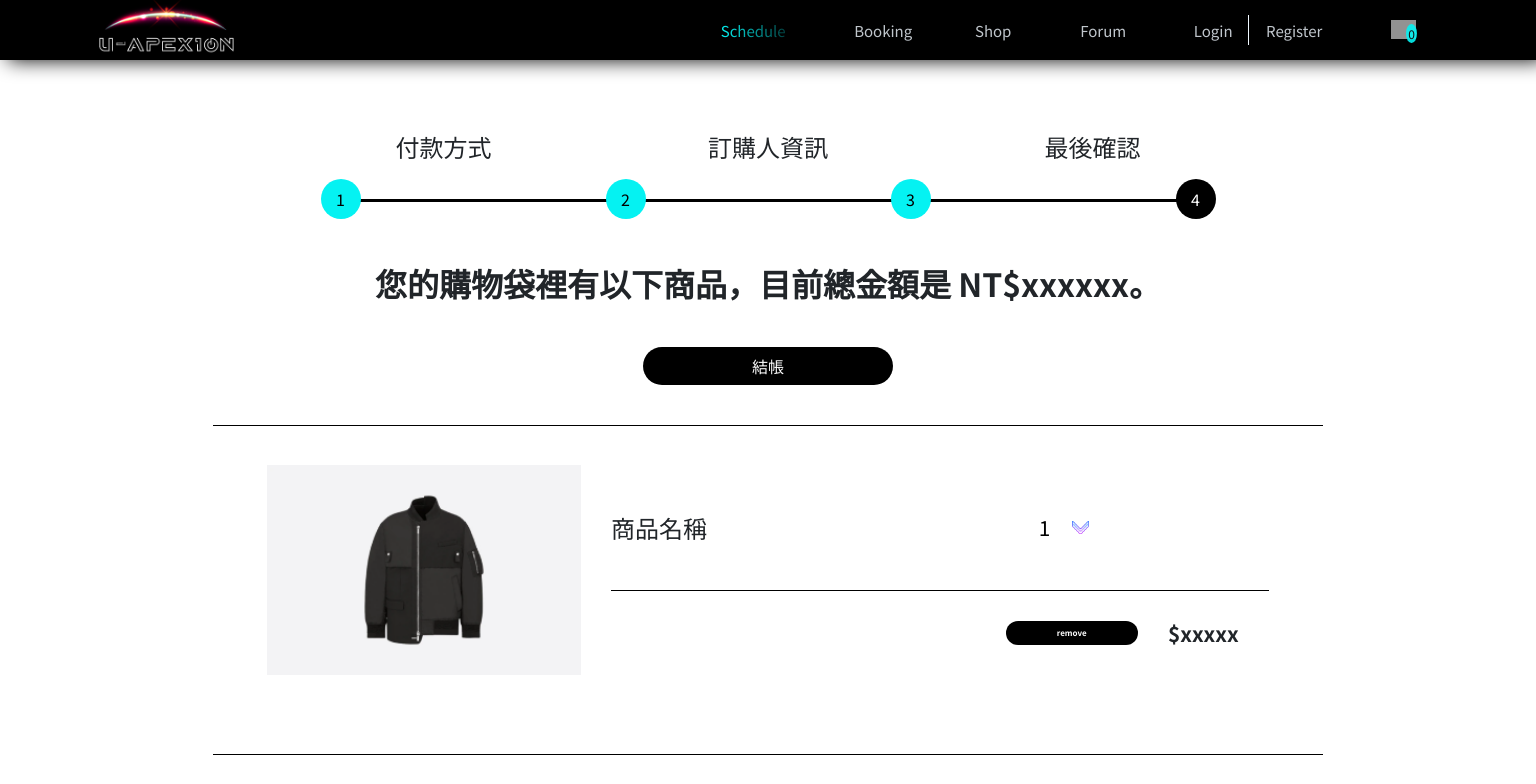
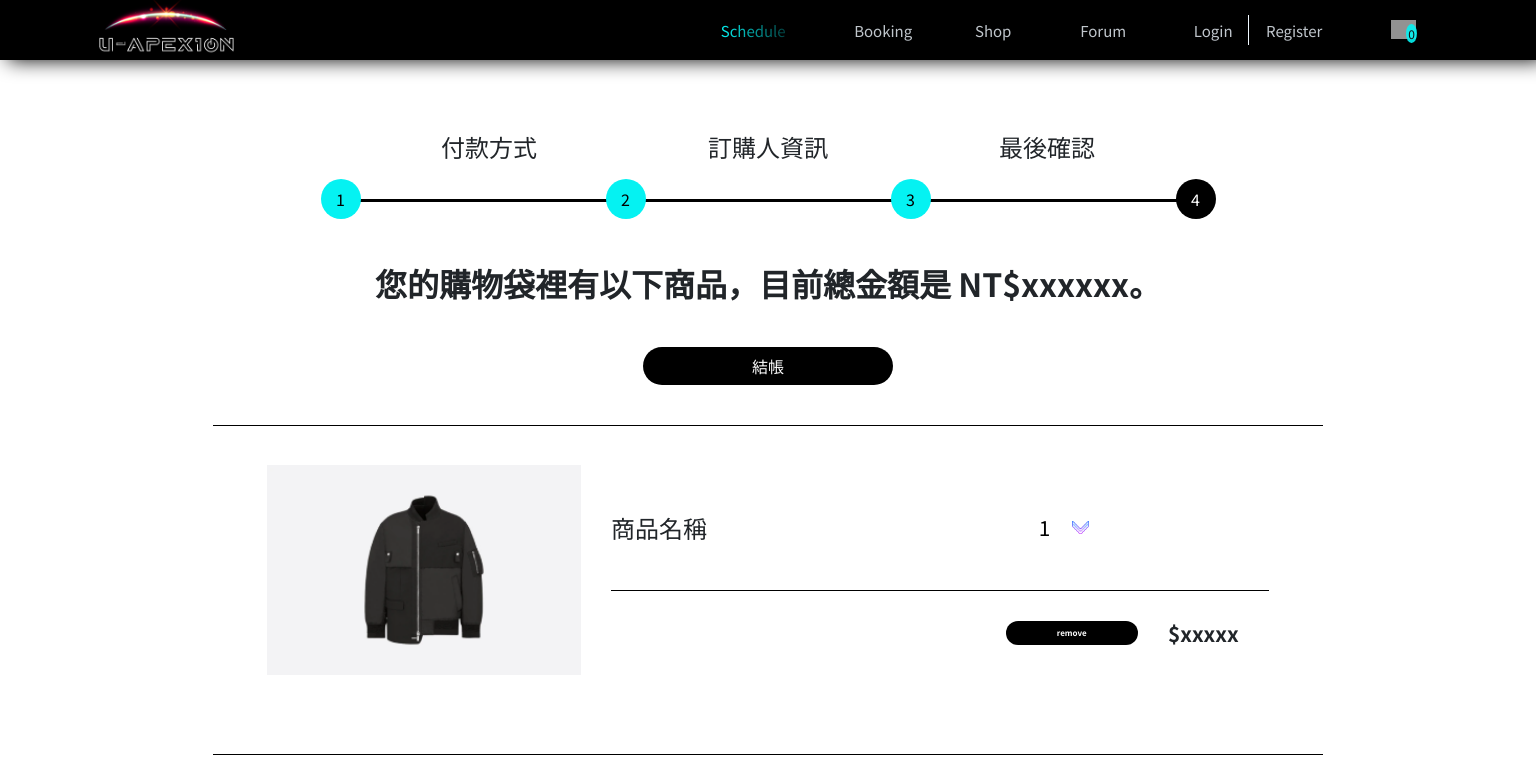
Before and after one commit to Jhih-Ting23472002/u-apexion-react, a React (Create React App) app: page /cart-payment in a window 1536 px wide. Shown: the top 784 px of the page. Built offline with nearby package versions, Linux system fonts and the light colour scheme; grey boxes are pictures that could not be loaded.

Commit message:
小修改

```diff
--- a/src/pages/Cart/CartChoosePayment.css
+++ b/src/pages/Cart/CartChoosePayment.css
@@ -726,6 +726,12 @@
     width: 40%;
   }
 }
+@media screen and (min-width: 1500px){
+  .step-text{
+    margin: 0px 7.5% 20px 7.5%;
+    font-size: 1.5rem;
+  }
+}
 @media screen and (max-width: 768px) {
 
 }
```
